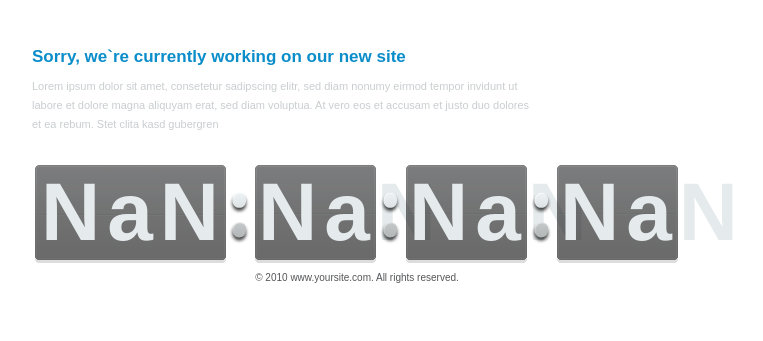
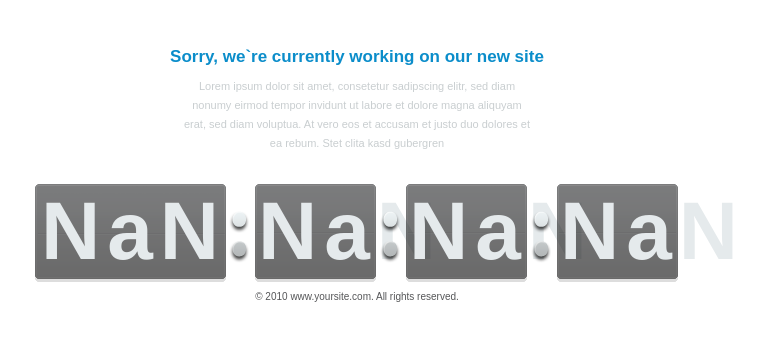
Before and after one commit to davtech/arelo-treinamento-presite, a plain HTML site: page index.html in a window 1280 px wide. Shown: the part 221-562 px from the top of the page, without its empty margins (283-1046 px from the left). Drawn offline with Linux system fonts and the light colour scheme.

Commit message:
adicionando alinhamentro centralizado nos elementos do presite

```diff
--- a/css/main.css
+++ b/css/main.css
@@ -20,13 +20,14 @@ text-align: center;
 
 #wrapper
 {
-	background-color: #fff;
+background-color: #fff;
 margin:auto;
 width:960px;
 }
 
 #wrapper h1
 {
+	text-align: center;
 color:#0b8dca;
 font-family:Arial, Helvetica, sans-serif;
 font-size:17px;
@@ -38,12 +39,13 @@ padding-bottom:10px;
 
 #wrapper p
 {
+	text-align: center;
 font-family:Arial, Helvetica, sans-serif;
 color:#c9ced0;
-width:500px;
+width:350px;
 margin:auto;
 padding-bottom:30px;
-padding-right:150px;
+/*padding-right:150px;*/
 font-size:11px;
 line-height:19px;
 }
```
